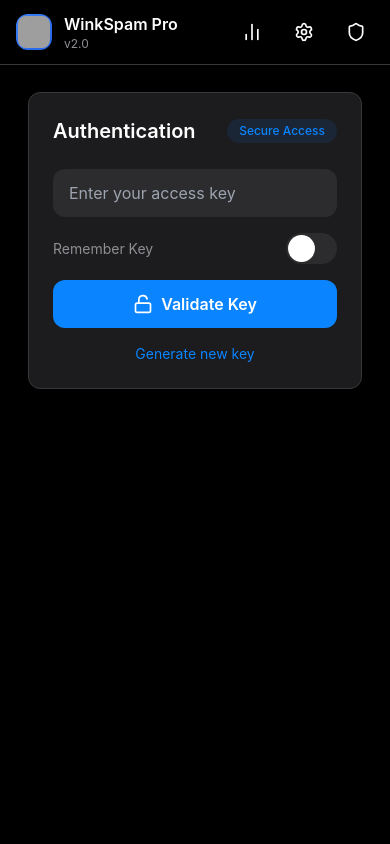
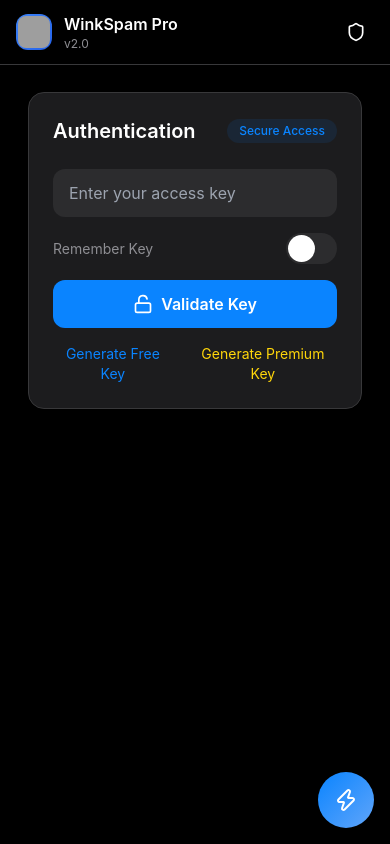
Before and after one commit to marlonjubiar/WinkSpam, a Flask app: page / in a window 390 px wide. Run offline with Flask 3, Linux system fonts and the light colour scheme; some libraries are stand-ins or nearby versions; some web fonts are replaced; grey boxes are pictures that could not be loaded.

Commit message:
Update index.html

```diff
--- a/templates/index.html
+++ b/templates/index.html
@@ -211,14 +171,8 @@
             text-align: center;
         }
 
-        /* Responsive Design */
         @media (max-width: 640px) {
             .ios-card {
-                margin: 12px;
-                border-radius: 12px;
-            }
-
-            .modal-content {
                 margin: 12px;
             }
 
@@ -243,14 +197,7 @@
                         <span class="text-xs text-[#8e8e93]">v2.0</span>
                     </div>
                 </div>
-
                 <div class="flex items-center space-x-4">
-                    <button onclick="showStats()" class="p-2 rounded-xl hover:bg-[#ffffff1a] transition-colors">
-                        <i data-lucide="bar-chart-2" class="w-5 h-5"></i>
-                    </button>
-                    <button onclick="showSettings()" class="p-2 rounded-xl hover:bg-[#ffffff1a] transition-colors">
-                        <i data-lucide="settings" class="w-5 h-5"></i>
-                    </button>
                     <a href="/admin" class="p-2 rounded-xl hover:bg-[#ffffff1a] transition-colors">
                         <i data-lucide="shield" class="w-5 h-5"></i>
                     </a>
@@ -285,10 +232,14 @@
                     Validate Key
                 </button>
 
-                <div class="flex justify-center">
-                    <button onclick="generateKey()"
+                <div class="flex justify-center gap-4">
+                    <button onclick="generateKey('free')"
                             class="text-[#0a84ff] text-sm hover:opacity-80 transition-opacity">
-                        Generate new key
+                        Generate Free Key
+                    </button>
+                    <button onclick="generateKey('premium')"
+                            class="text-[#ffd60a] text-sm hover:opacity-80 transition-opacity">
+                        Generate Premium Key
                     </button>
                 </div>
             </div>
@@ -350,74 +301,53 @@
                     </button>
                 </div>
             </div>
-
-            <!-- Quick Share FAB -->
-            <button onclick="showQuickShare()" class="quick-action">
-                <i data-lucide="zap" class="w-6 h-6 text-white"></i>
-            </button>
         </div>
 
         <!-- Status Section -->
         <div id="status" class="hidden"></div>
     </main>
 
-    <!-- Quick Share Modal -->
-    <div id="quickShareModal" class="ios-modal">
-        <div class="modal-content p-6">
-            <div class="flex items-center justify-between mb-6">
-                <h2 class="text-xl font-semibold">Quick Share</h2>
-                <button onclick="closeQuickShare()" class="text-[#8e8e93] hover:text-white">
-                    <i data-lucide="x" class="w-6 h-6"></i>
+    <!-- Quick Action Button -->
+    <button onclick="showQuickShare()" class="quick-action">
+        <i data-lucide="zap" class="w-6 h-6 text-white"></i>
+    </button>
+
+    <!-- Help Modal -->
+    <div id="helpModal" class="fixed inset-0 bg-black/80 backdrop-blur-sm z-50 hidden">
+        <div class="fixed left-[50%] top-[50%] z-50 w-full max-w-lg translate-x-[-50%] translate-y-[-50%] space-y-4 bg-[#1c1c1e] p-6 rounded-xl border border-[#38383a] shadow-xl">
+            <div class="flex justify-between items-center">
+                <h3 class="text-lg font-semibold">How to Find Post ID</h3>
+                <button onclick="closeHelp()" class="text-[#8e8e93]">
+                    <i data-lucide="x" class="w-5 h-5"></i>
                 </button>
             </div>
-
-            <div class="space-y-4">
-                <input type="text" id="quickPostId" placeholder="Enter Facebook Post ID" class="ios-input">
-
-                <div class="grid grid-cols-3 gap-3">
-                    <button onclick="quickShare(50)" class="ios-button text-white py-3">
-                        50
-                    </button>
-                    <button onclick="quickShare(100)" class="ios-button text-white py-3">
-                        100
-                    </button>
-                    <button onclick="quickShare(250)" class="ios-button text-white py-3">
-                        250
-                    </button>
-                </div>
+            <ol class="space-y-3 text-[#8e8e93]">
+                <li>1. Open the Facebook post you want to share</li>
+                <li>2. Look at the URL in your browser</li>
+                <li>3. Find the number after "/posts/"</li>
+            </ol>
+            <div class="bg-[#2c2c2e] rounded-lg p-4">
+                <p class="text-[#8e8e93] mb-2">Example:</p>
+                <code class="text-[#0a84ff] break-all">facebook.com/username/posts/123456789</code>
+                <p class="text-[#8e8e93] mt-2">ID: <span class="text-[#0a84ff]">123456789</span></p>
             </div>
         </div>
     </div>
 
-    <!-- Help Modal -->
-    <div id="helpModal" class="ios-modal">
-        <div class="modal-content p-6">
-            <div class="flex items-center justify-between mb-6">
-                <h2 class="text-xl font-semibold">How to Find Post ID</h2>
-                <button onclick="closeHelp()" class="text-[#8e8e93] hover:text-white">
-                    <i data-lucide="x" class="w-6 h-6"></i>
+    <!-- Quick Share Modal -->
+    <div id="quickShareModal" class="fixed inset-0 bg-black/80 backdrop-blur-sm z-50 hidden">
+        <div class="fixed left-[50%] bottom-8 z-50 w-full max-w-lg translate-x-[-50%] space-y-4 bg-[#1c1c1e] p-6 rounded-xl border border-[#38383a] shadow-xl mx-4">
+            <div class="flex justify-between items-center mb-4">
+                <h3 class="text-lg font-semibold">Quick Share</h3>
+                <button onclick="closeQuickShare()" class="text-[#8e8e93]">
+                    <i data-lucide="x" class="w-5 h-5"></i>
                 </button>
             </div>
-            <div class="space-y-4">
-                <ol class="space-y-3 text-[#8e8e93]">
-                    <li class="flex gap-3">
-                        <span class="w-6 h-6 rounded-full bg-[#0a84ff1a] text-[#0a84ff] flex items-center justify-center flex-shrink-0">1</span>
-                        <span>Open the Facebook post you want to share</span>
-                    </li>
-                    <li class="flex gap-3">
-                        <span class="w-6 h-6 rounded-full bg-[#0a84ff1a] text-[#0a84ff] flex items-center justify-center flex-shrink-0">2</span>
-                        <span>Look at the URL in your browser</span>
-                    </li>
-                    <li class="flex gap-3">
-                        <span class="w-6 h-6 rounded-full bg-[#0a84ff1a] text-[#0a84ff] flex items-center justify-center flex-shrink-0">3</span>
-                        <span>Find the number after "/posts/"</span>
-                    </li>
-                </ol>
-                <div class="bg-[#1c1c1e] rounded-lg p-4 mt-4">
-                    <p class="text-[#8e8e93] mb-2">Example URL:</p>
-                    <code class="text-[#0a84ff] text-sm break-all">https://facebook.com/username/posts/123456789</code>
-                    <p class="text-[#8e8e93] mt-2">Post ID would be: <span class="text-[#0a84ff]">123456789</span></p>
-                </div>
+            <input type="text" id="quickPostId" placeholder="Enter Post ID" class="ios-input mb-4">
+            <div class="grid grid-cols-3 gap-3">
+                <button onclick="quickShare(50)" class="ios-button">50</button>
+                <button onclick="quickShare(100)" class="ios-button">100</button>
+                <button onclick="quickShare(250)" class="ios-button">250</button>
             </div>
         </div>
     </div>
@@ -425,9 +355,6 @@
     <script>
         // Initialize Lucide icons
         lucide.createIcons();
-
-        // Global variables
-        let shareInProgress = false;
 
         // UI Functions
         function showToast(message, type = 'success') {
@@ -452,11 +379,53 @@
             }, 3000);
         }
 
-        // Key Management Functions
-        function generateKey() {
-            showToast('Generating key...', 'info');
+        // Key Management
+        function generateKey(type = 'free') {
+            if (type === 'premium') {
+                const adminPassword = prompt('Enter admin password for premium key:');
+                if (!adminPassword) return;
 
-            $.post('/generate_key', function(response) {
+                showToast('Generating premium key...', 'info');
+
+                $.post('/generate_key', {
+                    type: 'premium',
+                    admin_password: adminPassword
+                }, function(response) {
+                    if (response.status === 'success') {
+                        const keyDisplay = `
+                            <div class="ios-card p-6 mb-4">
+                                <div class="space-y-4">
+                                    <div class="flex items-center justify-between">
+                                        <span class="text-[#8e8e93]">Your Premium Key:</span>
+                                        <span class="px-3 py-1 rounded-full text-xs font-medium bg-[#ffd60a1a] text-[#ffd60a]">
+                                            Premium Plan
+                                        </span>
+                                    </div>
+                                    <div class="bg-[#1c1c1e] rounded-lg p-4">
+                                        <code class="text-[#0a84ff] break-all font-mono">${response.key_info.key}</code>
+                                    </div>
+                                    <div class="flex items-center gap-2 text-[#ff9f0a] bg-[#ff9f0a1a] p-3 rounded-lg">
+                                        <i data-lucide="alert-triangle" class="w-4 h-4"></i>
+                                        <span class="text-sm">Waiting for admin approval</span>
+                                    </div>
+                                </div>
+                            </div>
+                        `;
+
+                        document.getElementById('status').innerHTML = keyDisplay;
+                        document.getElementById('status').classList.remove('hidden');
+                        lucide.createIcons();
+                        showToast('Premium key generated successfully');
+                    } else {
+                        showToast(response.message, 'error');
+                    }
+                }).fail(function() {
+                    showToast('Failed to generate key', 'error');
+                });
+            } else {
+                showToast('Generating free key...', 'info');
+
+                $.post('/generate_key', { type: 'free' }, function(response) {
                     if (response.status === 'success') {
                         const keyDisplay = `
                             <div class="ios-card p-6 mb-4">
@@ -464,7 +433,7 @@
                                     <div class="flex items-center justify-between">
                                         <span class="text-[#8e8e93]">Your Key:</span>
                                         <span class="px-3 py-1 rounded-full text-xs font-medium bg-[#0a84ff1a] text-[#0a84ff]">
-                                        ${response.key_info.role_name}
+                                            Free Plan
                                         </span>
                                     </div>
                                     <div class="bg-[#1c1c1e] rounded-lg p-4">
@@ -530,27 +500,22 @@
 
             shareInProgress = true;
             document.getElementById('progressSection').classList.remove('hidden');
-            let completed = 0;
 
-            while (completed < shareCount) {
             try {
                 const response = await $.post('/share', {
                     post_id: postId,
-                        share_count: shareCount - completed
+                    share_count: shareCount
                 });
 
                 if (response.status === 'success') {
-                        completed += response.success_count;
-                        updateProgress(completed, shareCount);
+                    updateProgress(response.success_count, shareCount);
                     showToast(`${response.success_count} shares completed`);
+                    updateTokenCount();
                 } else {
                     showToast(response.message, 'error');
-                        break;
                 }
             } catch (error) {
                 showToast('An error occurred', 'error');
-                    break;
-                }
             }
 
             shareInProgress = false;
@@ -587,23 +552,6 @@
             document.getElementById('remainingCount').textContent = total - completed;
         }
 
-        // Modal Functions
-        function showQuickShare() {
-            document.getElementById('quickShareModal').classList.add('active');
-        }
-
-        function closeQuickShare() {
-            document.getElementById('quickShareModal').classList.remove('active');
-        }
-
-        function showHelp() {
-            document.getElementById('helpModal').classList.add('active');
-        }
-
-        function closeHelp() {
-            document.getElementById('helpModal').classList.remove('active');
-        }
-
         // Utility Functions
         function updateTokenCount() {
             $.get('/get_token_count', function(response) {
@@ -617,11 +565,28 @@
 
         function updatePlanInfo(keyInfo) {
             if (!keyInfo) return;
-            document.getElementById('planBadge').textContent = keyInfo.role_name;
+            const planBadge = document.getElementById('planBadge');
+            planBadge.textContent = keyInfo.role_name;
             if (keyInfo.role === 'premium') {
-                document.getElementById('planBadge').className =
-                    'px-3 py-1 rounded-full text-xs font-medium bg-[#ffd60a1a] text-[#ffd60a]';
+                planBadge.className = 'px-3 py-1 rounded-full text-xs font-medium bg-[#ffd60a1a] text-[#ffd60a]';
             }
+        }
+
+        // Modal Functions
+        function showQuickShare() {
+            document.getElementById('quickShareModal').classList.remove('hidden');
+        }
+
+        function closeQuickShare() {
+            document.getElementById('quickShareModal').classList.add('hidden');
+        }
+
+        function showHelp() {
+            document.getElementById('helpModal').classList.remove('hidden');
+        }
+
+        function closeHelp() {
+            document.getElementById('helpModal').classList.add('hidden');
         }
 
         // Logout Function
@@ -633,7 +598,9 @@
             });
         }
 
-        // Initialize on page load
+        // Initialize
+        let shareInProgress = false;
+
         document.addEventListener('DOMContentLoaded', () => {
             // Check session
             $.get('/check_session', function(response) {
@@ -648,10 +615,10 @@
             });
 
             // Close modals on backdrop click
-            document.querySelectorAll('.ios-modal').forEach(modal => {
+            document.querySelectorAll('.modal-backdrop').forEach(modal => {
                 modal.addEventListener('click', (e) => {
                     if (e.target === modal) {
-                        modal.classList.remove('active');
+                        modal.classList.add('hidden');
                     }
                 });
             });
```
Also changed, not shown: other parts of templates/index.html (+1 -40 lines). Lines whose indentation alone changed are shown as unchanged.
